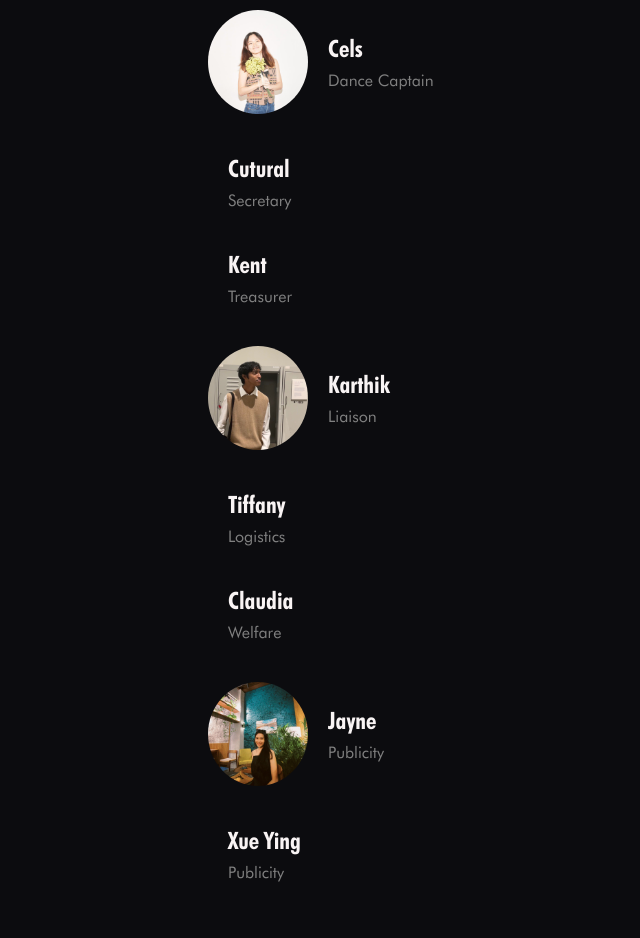
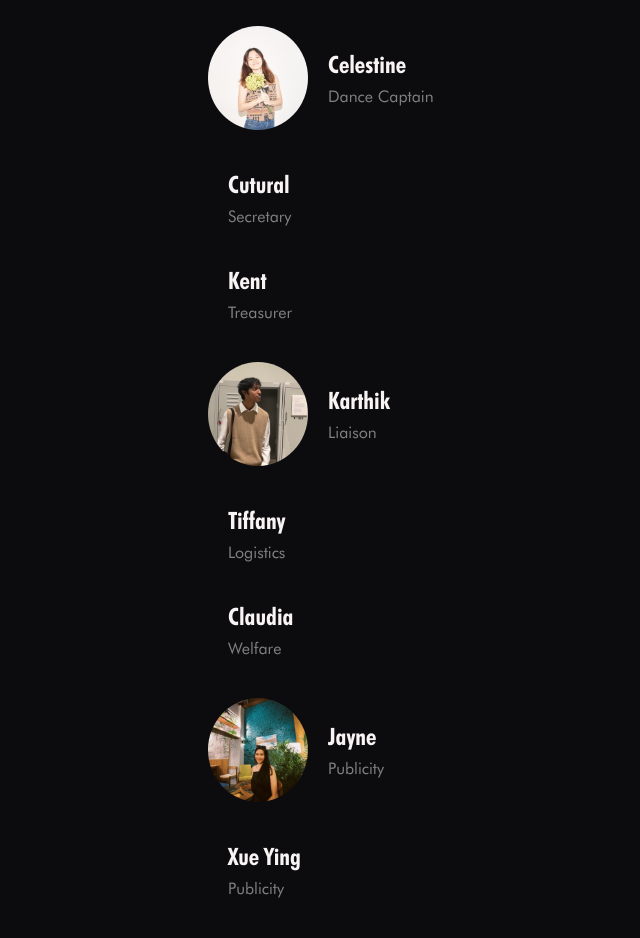
Before and after one commit to tedricc/ntu-mj, a Next.js app: page /about in a window 1280 px wide. Shown: the part 920-1858 px from the top of the page, without its empty margins (252-892 px from the left). Built offline with nearby package versions, Linux system fonts and the light colour scheme.

Commit message:
Temporary commit to add ideas

```diff
--- a/app/about/about-components/AboutLanding.jsx
+++ b/app/about/about-components/AboutLanding.jsx
@@ -8,23 +8,26 @@ import Jayne from "@/public/jayne-placeholder.jpg";
 
 function AboutLanding() {
   return (
+    <div className="container">
+      <div className="row">
         <div className={styles.landing}>
           <h1 className={styles.title}>About NTU MJ</h1>
           <div className={styles.text}>
             NTU MJ Hip Hop Dance Club, also known as MJ, is one of Singapore's
-        pioneer dance societies. The club's name originated from their previous
-        direction of Modern Jazz. Over the years and evolution of their members,
-        they have adopted Hip Hop as their primary dance genre. In respecting
-        the club's tradition and rich history, they have kept their unique name
-        to remind their members of their roots. These days, the club is known
-        more affectionately in the Singapore dance scene as MJ. Dedicated to
-        being a family, they strive to unite, love, and embrace one another
-        despite differences, retaining diversity and uniqueness among members.
-        Despite being managed entirely by the students, they aim to balance
-        their studies while keeping their passion for dance burning. In pursuit
-        of excellence, their humility and discipline are traits they exemplify
-        in life. They believe that dance has a great power to nurture, inspire,
-        and change lives, and they do just that, one count at a time.
+            pioneer dance societies. The club's name originated from their
+            previous direction of Modern Jazz. Over the years and evolution of
+            their members, they have adopted Hip Hop as their primary dance
+            genre. In respecting the club's tradition and rich history, they
+            have kept their unique name to remind their members of their roots.
+            These days, the club is known more affectionately in the Singapore
+            dance scene as MJ. Dedicated to being a family, they strive to
+            unite, love, and embrace one another despite differences, retaining
+            diversity and uniqueness among members. Despite being managed
+            entirely by the students, they aim to balance their studies while
+            keeping their passion for dance burning. In pursuit of excellence,
+            their humility and discipline are traits they exemplify in life.
+            They believe that dance has a great power to nurture, inspire, and
+            change lives, and they do just that, one count at a time.
           </div>
 
           <div className={styles.comm}>
@@ -34,14 +37,28 @@ function AboutLanding() {
               <Comm img={Rachel} name="Rachel" title="President" />
               <Comm name="Kai Ting" title="Vice-President" />
               <Comm img={Angela} name="Angela" title="Dance Captain" />
-          <Comm img={Cels} name="Cels" title="Dance Captain" />
-          <Comm className={styles.member} name="Cutural" title="Secretary" />
+              <Comm img={Cels} name="Celestine" title="Dance Captain" />
+              <Comm
+                className={styles.member}
+                name="Cutural"
+                title="Secretary"
+              />
               <Comm className={styles.member} name="Kent" title="Treasurer" />
               <Comm img={Karthik} name="Karthik" title="Liaison" />
-          <Comm className={styles.member} name="Tiffany" title="Logistics" />
+              <Comm
+                className={styles.member}
+                name="Tiffany"
+                title="Logistics"
+              />
               <Comm className={styles.member} name="Claudia" title="Welfare" />
               <Comm img={Jayne} name="Jayne" title="Publicity " />
-          <Comm className={styles.member} name="Xue Ying" title="Publicity " />
+              <Comm
+                className={styles.member}
+                name="Xue Ying"
+                title="Publicity "
+              />
+            </div>
+          </div>
         </div>
       </div>
     </div>
--- a/components/Nav/Nav.jsx
+++ b/components/Nav/Nav.jsx
@@ -39,6 +39,8 @@ function Nav() {
               Alumni
             </Link>
           </div>
+
+          {/* add ur burger here + other stuff */}
         </div>
       </div>
     </div>
--- a/components/Nav/Nav.module.css
+++ b/components/Nav/Nav.module.css
@@ -16,7 +16,8 @@
 
 .title {
   font-size: 24px;
-  font-weight: 700;
+  /* font-weight: 700; */
+  font-style: italic;
 }
 
 .link {
@@ -45,7 +46,7 @@
 }
 
 @media (max-width: 768px) {
-  .nav__link:last-child {
+  .link {
     display: none;
   }
 }
```
Also changed, not shown: app/home-components/HomeAbout.jsx (added, +25 -0 lines), app/page.jsx (+2 -15 lines), app/home-components/HomeAbout.module.css (added). Lines whose indentation alone changed are shown as unchanged.
